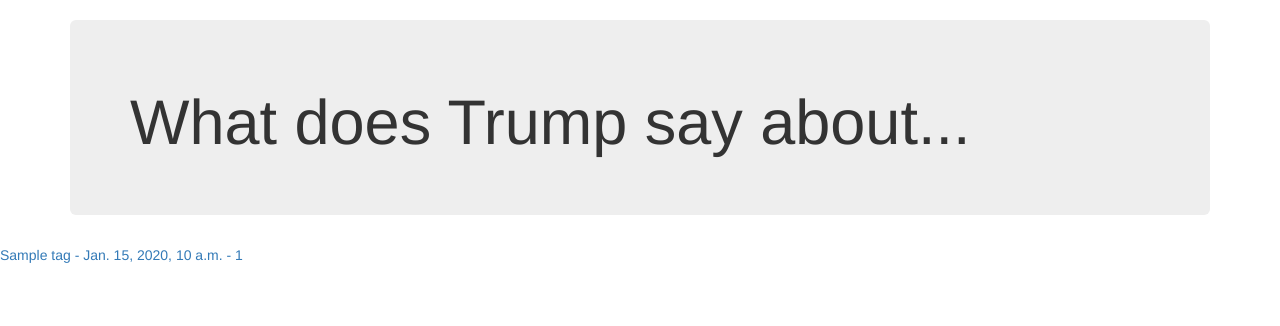
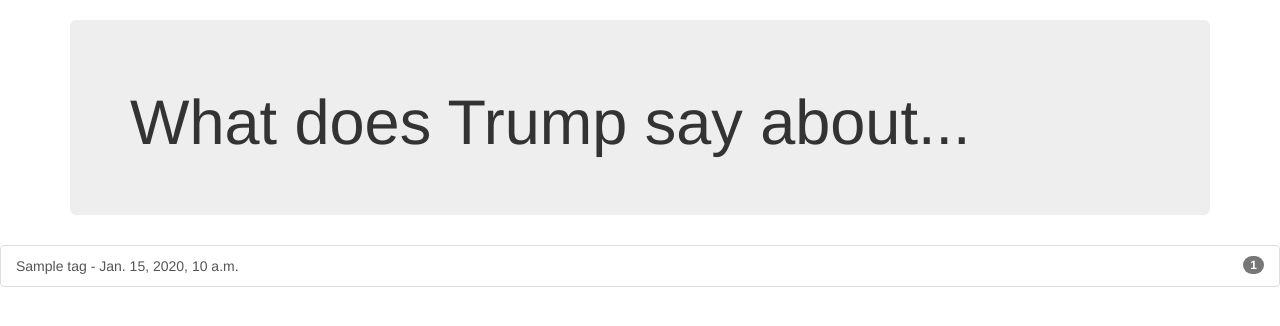
Before and after one commit to csabatini/django-trumptweets, a Django app: page / in a window 1280 px wide. Shown: the part 51-377 px from the top of the page. Run offline with Django 3.2, Linux system fonts and the light colour scheme; tables that the repository leaves empty hold one stand-in row (values such as "Sample post"); a database or web service that is not in the repository returns one stand-in record (values such as "Sample title"); data that the repository does not hold is empty; some libraries are stand-ins or nearby versions.

Commit message:
home list group with badges

```diff
--- a/collection/templates/index.html
+++ b/collection/templates/index.html
@@ -8,11 +8,11 @@
     </div>
 
 </div> <!-- /container -->
-{% for tag in tags %}
-<p>
-    <a href="{% url 'tag' tag_id=tag.tag_id %}">
-        {{ tag.tag }} - {{ tag.max_created_at }} - {{ tag.count }}
+<div class="list-group">
+    {% for tag in tags %}
+    <a href="{% url 'tag' tag_id=tag.tag_id %}" class="list-group-item">
+        {{ tag.tag }} - {{ tag.max_created_at }}<span class="badge">{{ tag.count }}</span>
     </a>
-</p>
-{% endfor %}
+    {% endfor %}
+</div>
 {% endblock %}
```
